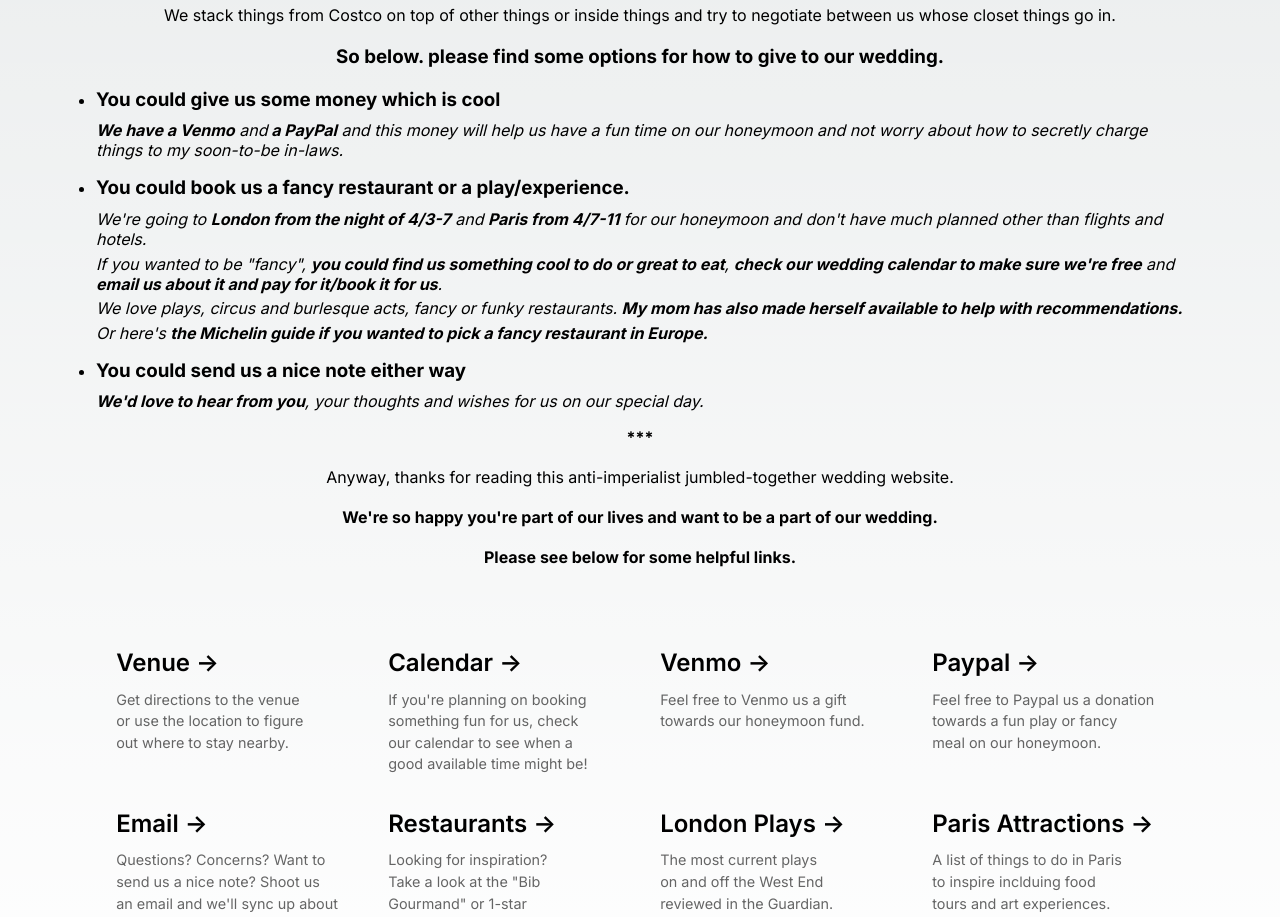
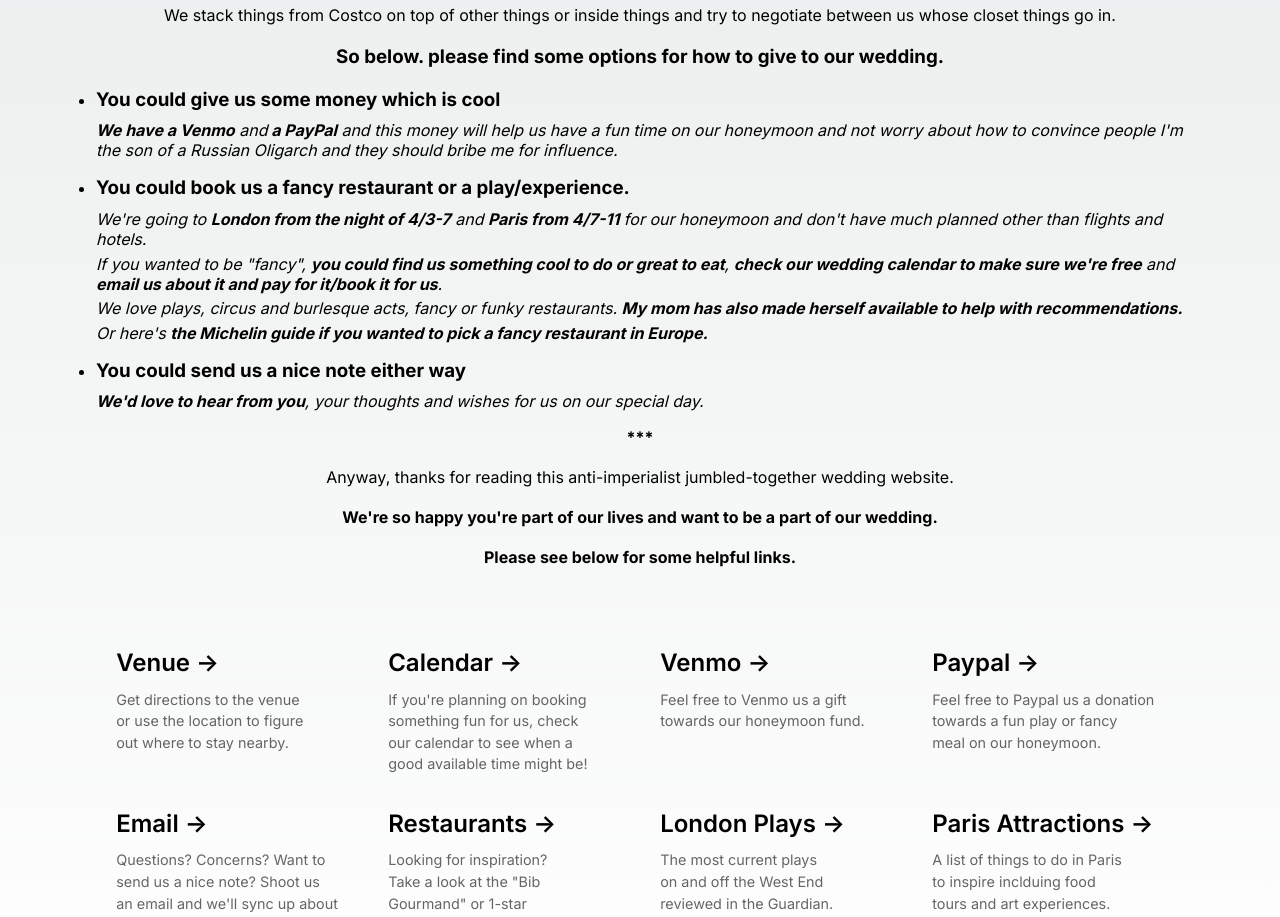
Before and after one commit to feitelogram/wedding-thing, a Next.js app: page / in a window 1280 px wide. Shown: the part 1400-2317 px from the top of the page. Built offline with nearby package versions, Linux system fonts and the light colour scheme.

Commit message:
more jokes

```diff
--- a/app/page.tsx
+++ b/app/page.tsx
@@ -130,7 +130,7 @@ export default function Home() {
                   <b> a PayPal</b>
                 </a>{" "}
                 and this money will help us have a fun time on our honeymoon and
-                not worry about how to secretly charge things to my soon-to-be in-laws.
+                not worry about how to convince people I'm the son of a Russian Oligarch and they should bribe me for influence.
               </i>
             </p>
           </li>
```
